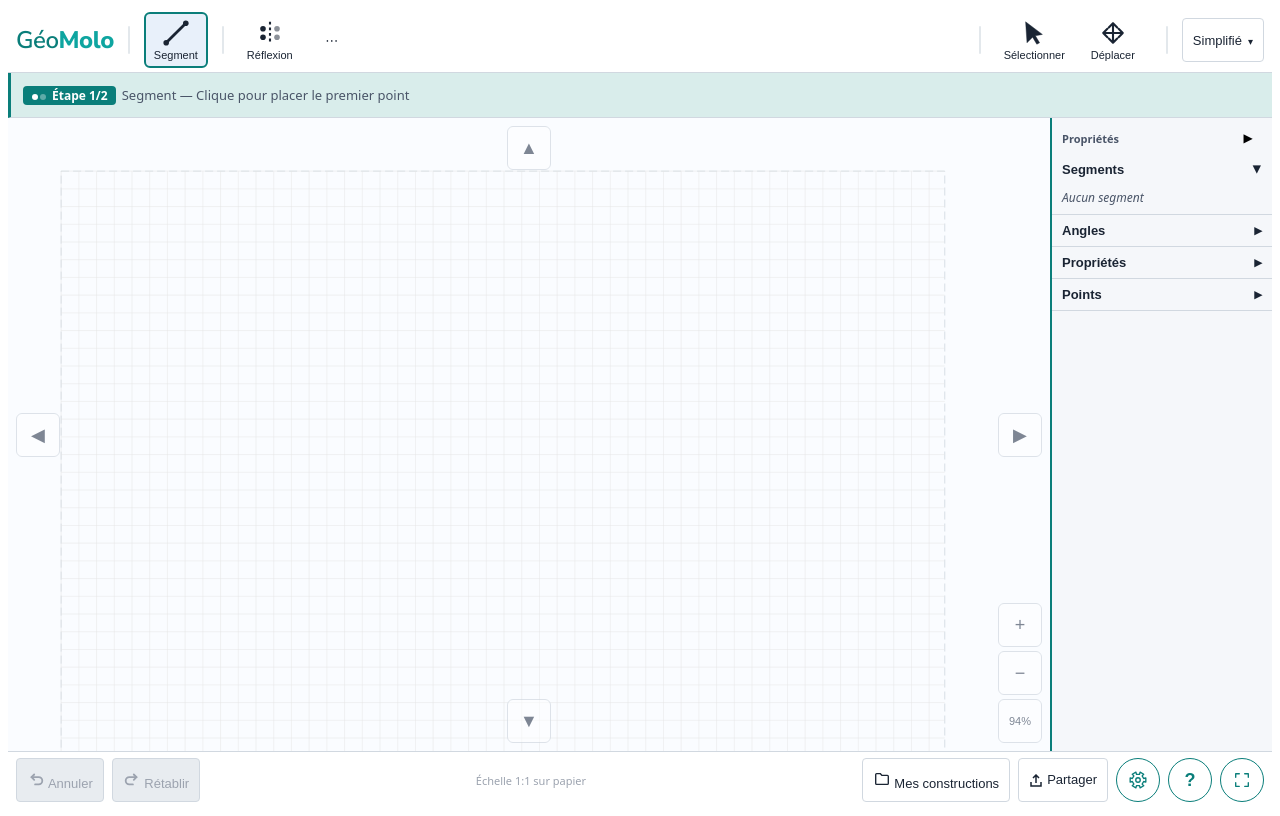
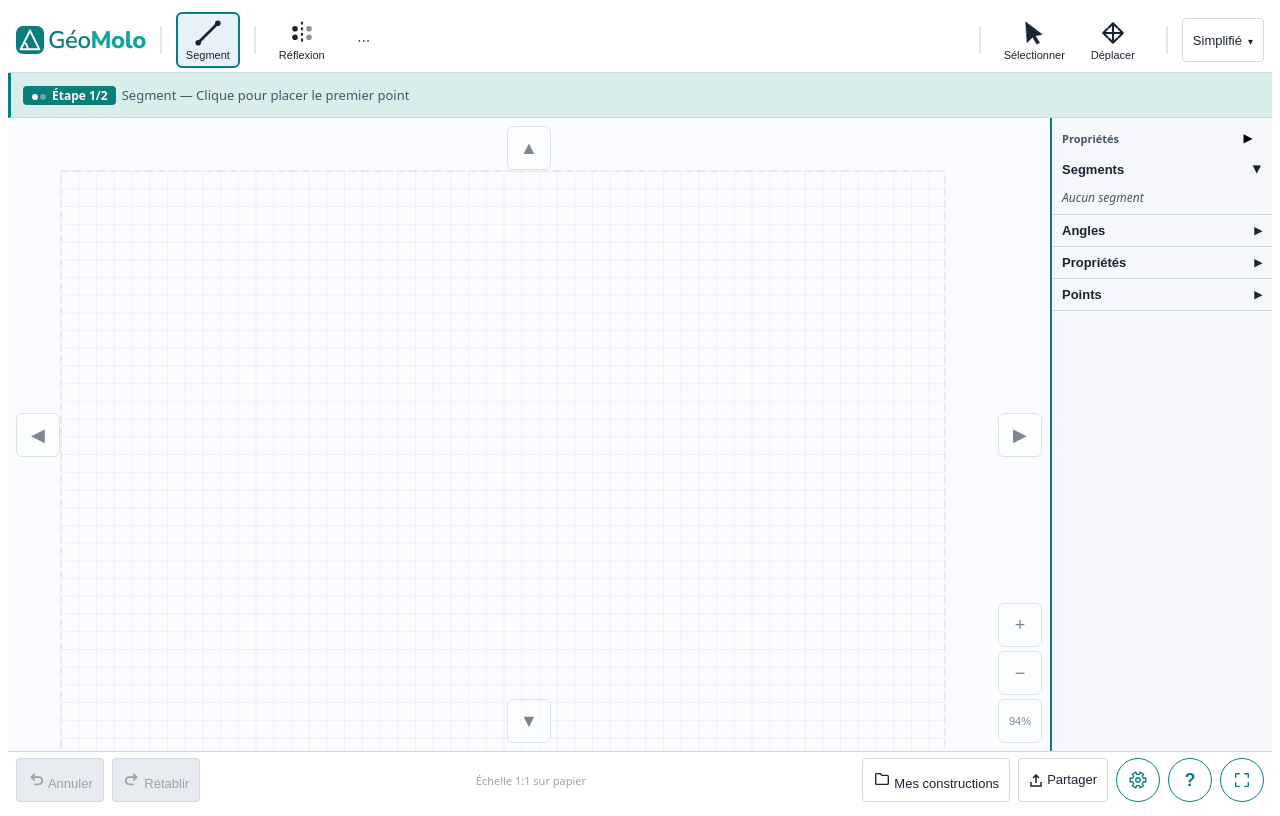
Before and after one commit to madumas/tracevite, a React (Vite) app: page / in a window 1280 px wide. Built offline with nearby package versions, Linux system fonts and the light colour scheme.

Commit message:
fix: ajouter l'icône favicon à gauche du logo dans le header

```diff
--- a/src/components/Toolbar.tsx
+++ b/src/components/Toolbar.tsx
@@ -144,6 +144,7 @@ export const Toolbar = memo(function Toolbar({
             }}
             aria-label="À propos de GéoMolo"
           >
+            <img src="/favicon.svg" alt="" width={28} height={28} style={{ marginRight: 4 }} />
             <GeoMoloLogo height={32} />
           </button>
         )}
```
